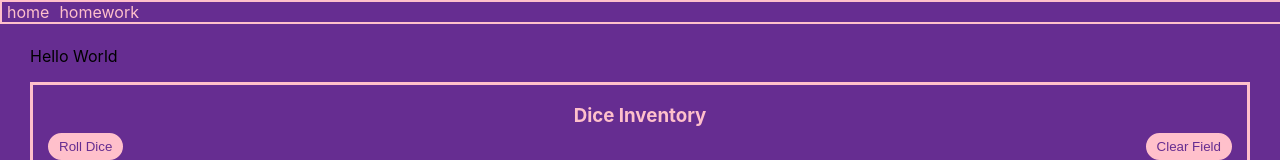
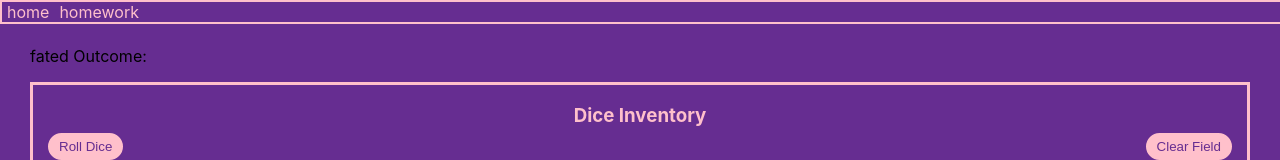
Before and after one commit to MoMaPro/fated_outcome, a React (Create React App) app: page / in a window 1280 px wide. Shown: the top 160 px of the page. Built offline with nearby package versions, Linux system fonts and the light colour scheme; the HTML template or start-up script is replaced by a standard one.

Commit message:
Exports total & sets Merchant total property

```diff
--- a/src/components/FOContainer/index.js
+++ b/src/components/FOContainer/index.js
@@ -14,10 +14,11 @@ const FOContainer = ({ diceState }) => {
     clearDiceState,
     handleModifier,
     modifier,
+    total,
   } = diceState;
   return (
     <Container>
-      <Merchant />
+      <Merchant fatedOutcome={total} />
       <Inventory
         handleAdd={handleAdd}
         diceChange={diceChange}
--- a/src/components/FOContainer/logic.js
+++ b/src/components/FOContainer/logic.js
@@ -50,6 +50,7 @@ const DiceState = () => {
     clearDiceState,
     handleModifier,
     modifier,
+    total,
   };
 };
 
--- a/src/components/Merchant/index.js
+++ b/src/components/Merchant/index.js
@@ -1,5 +1,5 @@
-const Merchant = () => {
-  return <p>Hello World</p>;
+const Merchant = ({ fatedOutcome }) => {
+  return <p>fated Outcome:</p>;
 };
 
 export default Merchant;
```
